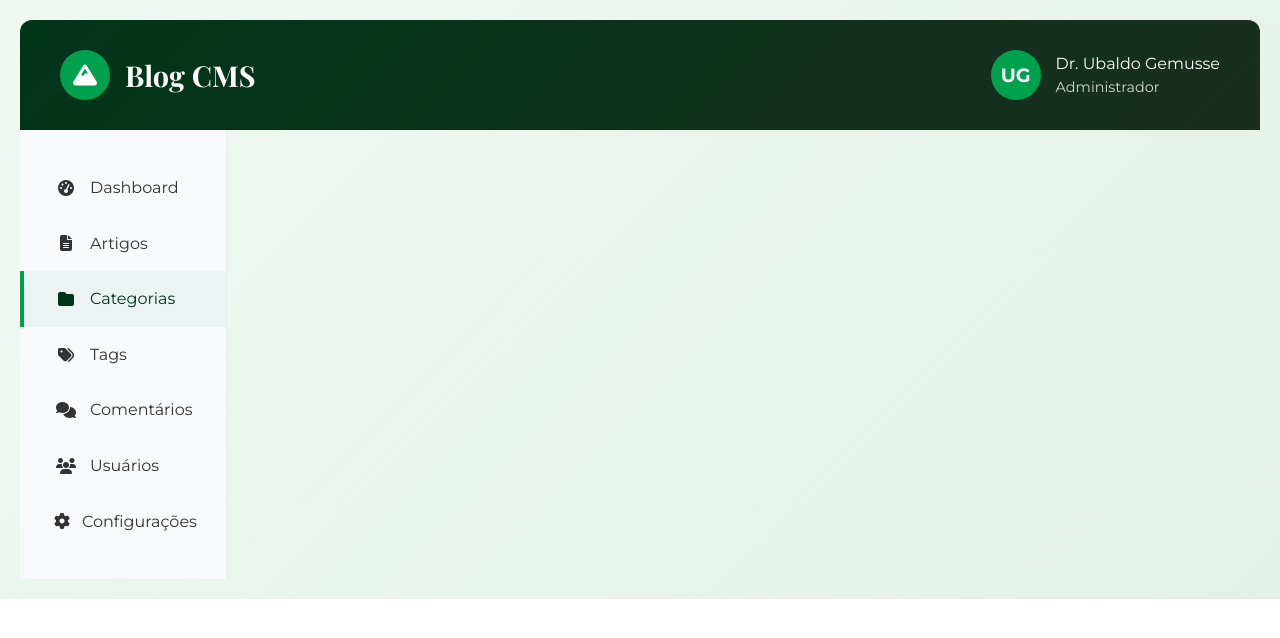
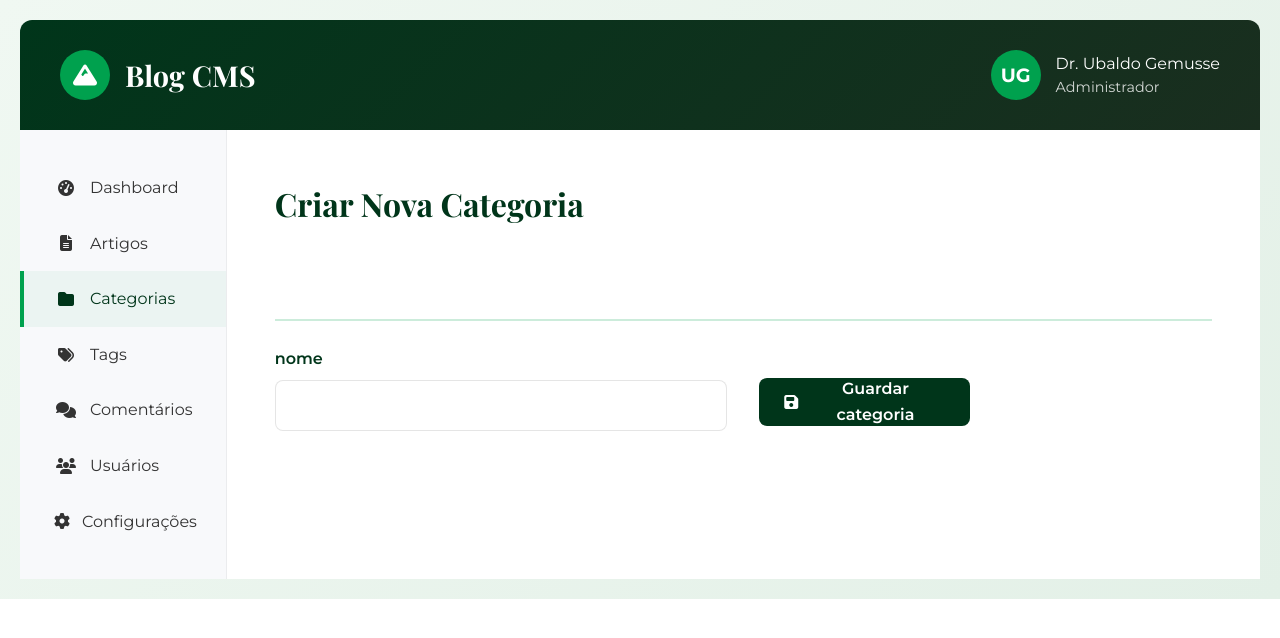
Before and after one commit to rick-nataniel-walker/crm-frontend, a Vue app: page /categories in a window 1280 px wide. Shown: the top 638 px of the page. Built offline with nearby package versions, Linux system fonts and the light colour scheme.

Commit message:
crud category begins

```diff
--- a/src/datasource.js
+++ b/src/datasource.js
@@ -68,7 +68,7 @@ export const article = {
   tags: [],
 };
 
-export const categories = {
+export const category = {
   name: "",
 };
 
--- a/src/router/index.js
+++ b/src/router/index.js
@@ -13,6 +13,12 @@ const routes = [
     component: () =>
       import(/*webpackChunkName= "articles"*/ "@/views/ArticlesView"),
   },
+  {
+    path: "/categories",
+    name: "categories",
+    component: () =>
+      import(/*webpackChunkName= "articles"*/ "@/views/CategoryView"),
+  },
 ];
 
 const router = createRouter({
--- a/src/store/index.js
+++ b/src/store/index.js
@@ -1,12 +1,12 @@
 import { createStore } from "vuex";
 import { createArticle, fetchArticles } from "@/api/articles-api";
-import { fetchCategories } from "@/api/categories-api";
+import { createCategory, fetchCategories } from "@/api/categories-api";
 
 export const CREATE_ARTICLE = "CREATE_ARTICLE";
 export const FILL_ARTICLE = "FILL_ARTICLE";
 export const FILL_ARTICLES = "FILL_ARTICLES";
 export const FETCH_ARTICLES = "FETCH_ARTICLES";
-export const CRATE_CATEGORY = "CREATE_CATEGORY";
+export const CREATE_CATEGORY = "CREATE_CATEGORY";
 export const FETCH_CATEGORIES = "FETCH_CATEGORIES";
 export const FILL_CATEGORIES = "FILL_CATEGORIES";
 
@@ -29,16 +29,20 @@ export const mutations = {
 };
 
 export const actions = {
-  [CREATE_ARTICLE](context, form) {
-    createArticle(form);
+  [CREATE_ARTICLE](context, formData) {
+    createArticle(formData);
   },
   async [FETCH_ARTICLES](context) {
     let result = await fetchArticles();
     let payload = result.data.data;
     context.commit(FILL_ARTICLES, payload);
   },
+
+  [CREATE_CATEGORY](context, formData) {
+    createCategory(formData);
+  },
   async [FETCH_CATEGORIES](context) {
-    let result = fetchCategories();
+    let result = await fetchCategories();
     context.commit(FILL_CATEGORIES, result);
   },
 };
--- a/src/views/ArticlesView.vue
+++ b/src/views/ArticlesView.vue
@@ -75,8 +75,8 @@ import ArticleTable from "@/components/ArticleTable";
 import FormGroup from "@/components/form/FormGroup";
 import SectionTitle from "@/components/shared/SectionTitle";
 import TagSelector from "@/components/form/TagSelector";
-import { article, categories, tags } from "@/datasource";
-import { CREATE_ARTICLE, FETCH_ARTICLES } from "@/store";
+import { article, tags } from "@/datasource";
+import { CREATE_ARTICLE, FETCH_ARTICLES, FETCH_CATEGORIES } from "@/store";
 import { mapActions, mapState } from "vuex";
 
 export default {
@@ -92,20 +92,19 @@ export default {
     return {
       articleId: null,
       article,
-      categories,
       tags,
       selectedTags: [],
     };
   },
 
   computed: {
-    ...mapState(["articles"]),
+    ...mapState(["articles", "categories"]),
     formTitle() {
       return this.articleId ? "Editar Artigo" : "Criar Novo Artigo";
     },
   },
   methods: {
-    ...mapActions([CREATE_ARTICLE, FETCH_ARTICLES]),
+    ...mapActions([CREATE_ARTICLE, FETCH_ARTICLES, FETCH_CATEGORIES]),
     async saveArticle() {
       //const action = this.articleId ? "updateArticle" : "createArticle";
       this.CREATE_ARTICLE(article);
@@ -121,6 +120,7 @@ export default {
   },
   async beforeMount() {
     await this.FETCH_ARTICLES();
+    await this.FETCH_CATEGORIES();
   },
   created() {
     this.loadArticle();
--- a/src/views/CategoryView.vue
+++ b/src/views/CategoryView.vue
@@ -1,16 +1,25 @@
 <template>
-  <section-title title="Categorias" />
-  <div class="grid md:grid-cols-2">
-    <form-group label="nome" v-model="categories.name" />
+  <div class="bg-white grid">
+    <section-title title="Criar Nova Categoria" />
+    <div class="grid md:grid-cols-4 gap-8">
+      <form-group label="nome" v-model="category.name" class="md:col-span-2" />
+      <action-btn
+        icon="fas fa-save"
+        text="Guardar categoria"
+        class="md:col-span-1 md:mt-8 h-12"
+        @click="saveCategory"
+      />
+    </div>
   </div>
-  <action-btn icon="fas fa-save" text="Guardar categoria" />
 </template>
 
 <script>
 import SectionTitle from "@/components/shared/SectionTitle";
 import ActionBtn from "@/components/shared/ActionBtn";
 import FormGroup from "@/components/form/FormGroup";
-import { categories } from "@/datasource";
+import { category } from "@/datasource";
+import { mapActions } from "vuex";
+import { CREATE_CATEGORY } from "@/store";
 export default {
   name: "CategoryView",
   components: {
@@ -19,10 +28,14 @@ export default {
     FormGroup,
   },
   data() {
-    return { categories };
+    return { category };
   },
   methods: {
-    saveCategory() {},
+    ...mapActions([CREATE_CATEGORY]),
+    saveCategory() {
+      this.CREATE_CATEGORY(category);
+      category.name = "";
+    },
   },
 };
 </script>
```
